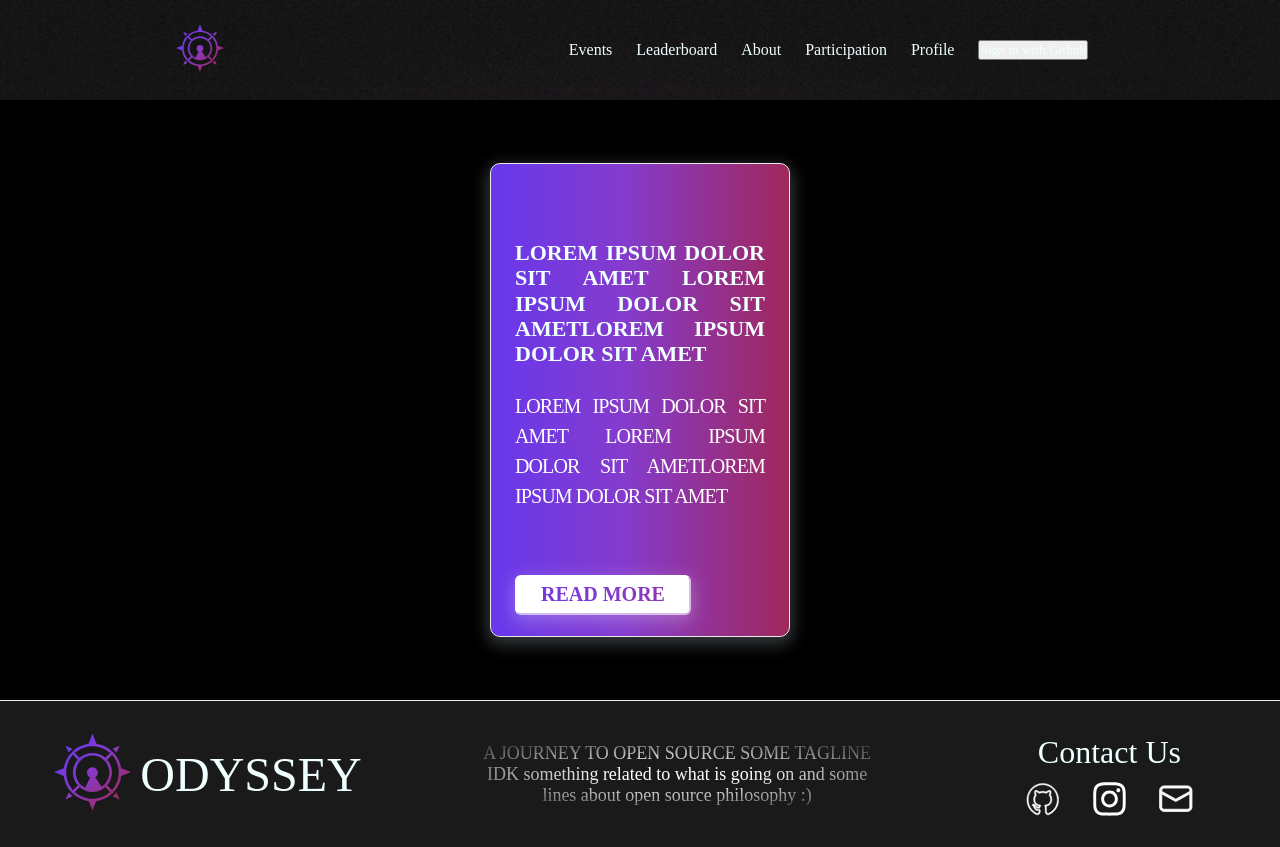
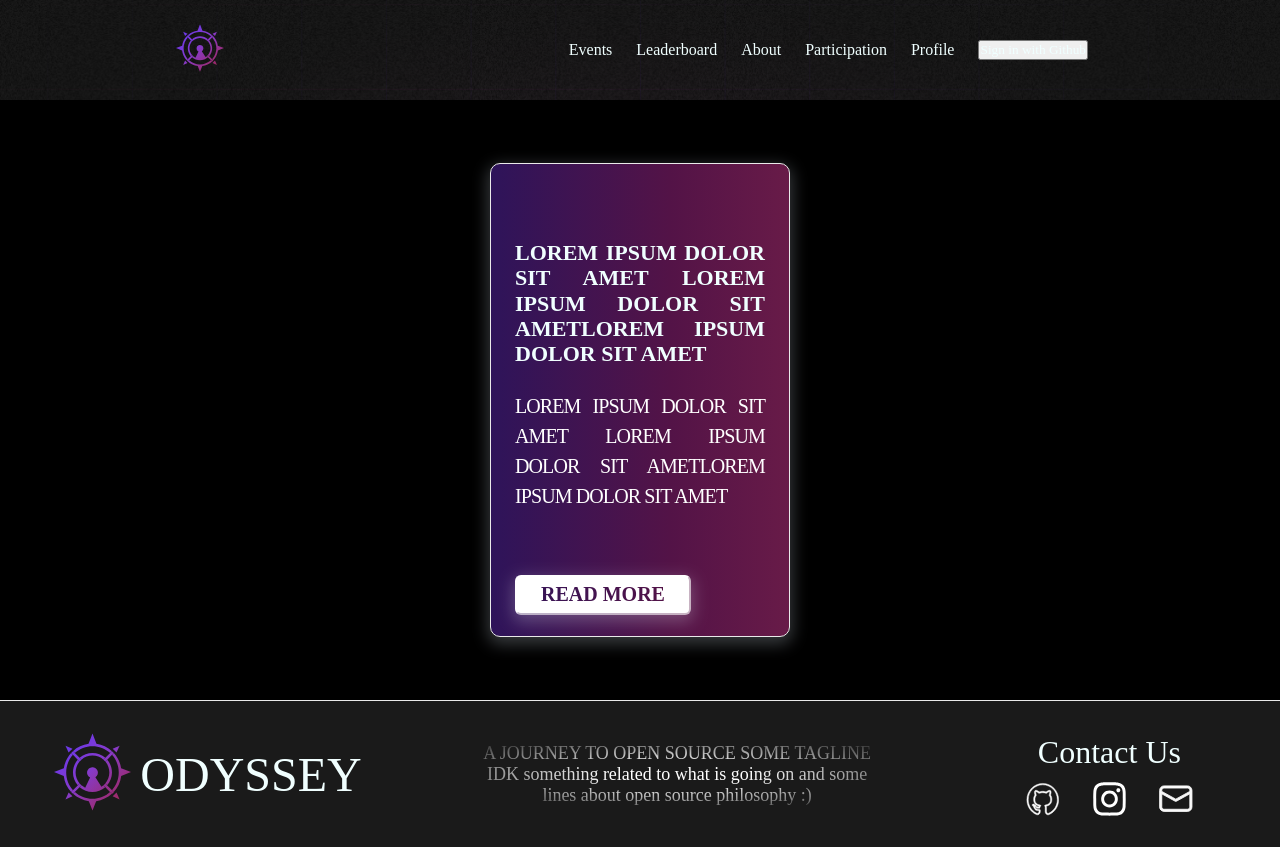
Before and after one commit to sdslabs/odyssey, a Next.js app in the folder frontend/: page /events in a window 1280 px wide. Built offline with nearby package versions, Linux system fonts and the light colour scheme; no server answers; a web font is replaced by a local one.

Commit message:
Fixes gradient

```diff
--- a/frontend/styles/modules/Card.scss
+++ b/frontend/styles/modules/Card.scss
@@ -1,6 +1,6 @@
 .card {
   box-shadow: 0px 0.3rem 1rem 0.15rem rgba(221, 230, 243, 0.25);
-  background: linear-gradient(90deg, rgba(104, 56, 236, 0.5) 0%, rgba(233, 69, 96, 0.5) 100%), linear-gradient(90deg, #6838EC 45.31%, #570A57 100%);
+  background: linear-gradient(90deg, rgb(46,20,90), rgb(83,19,71) 60%, rgb(104,27,72));
   border-radius: 1rem;
   border: 0.15rem solid rgba(233, 69, 96, 0.8);
   box-sizing: border-box;
```
